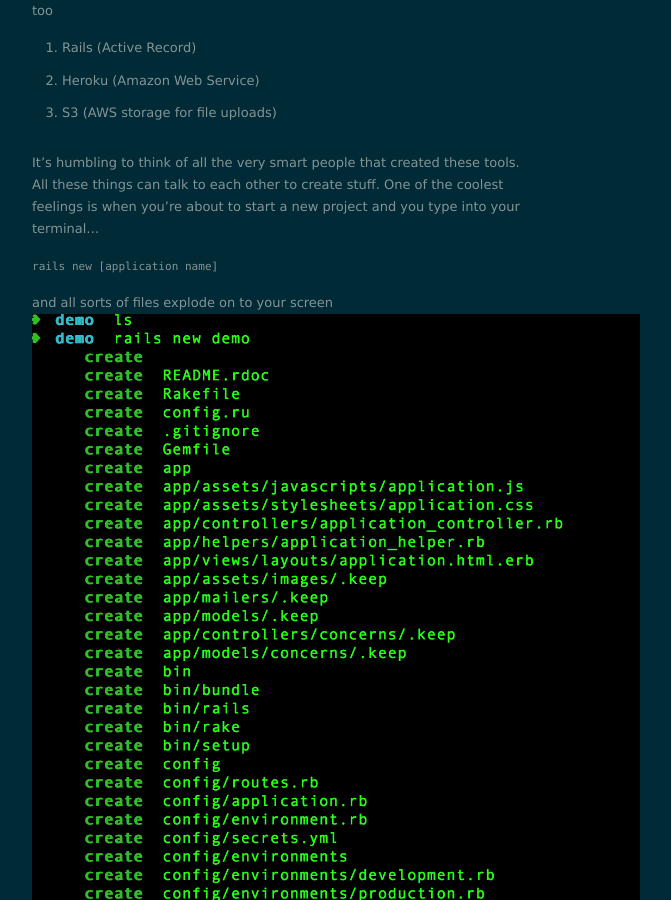
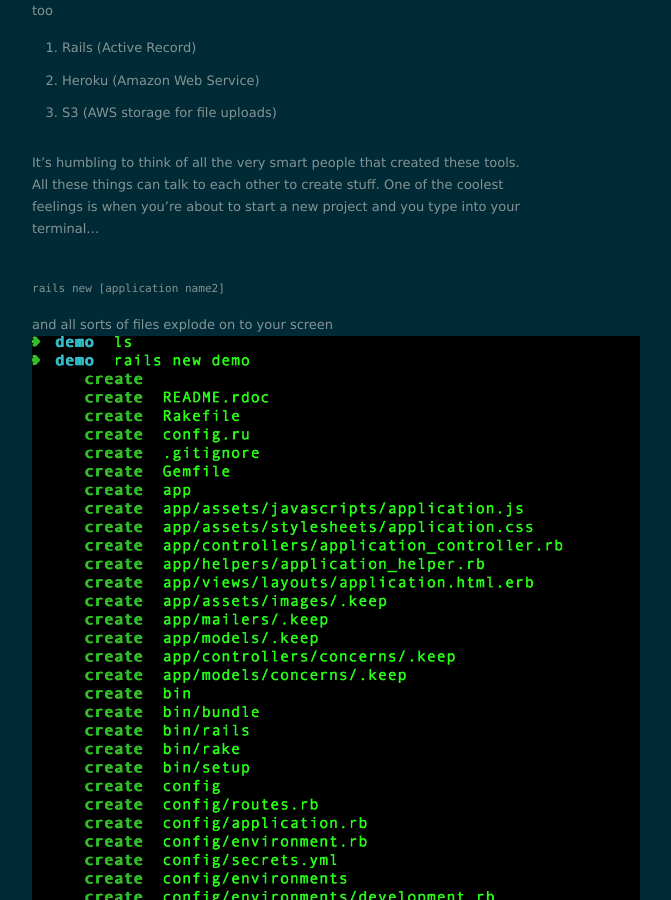
Before and after one commit to calderete/blog.github.io, a Jekyll site: the page built from _posts/2015-12-20-Finished-at-the-Iron-Yard.md, in a window 1280 px wide and 900 px high, scrolled down 2331 px. Shown: the whole window, without its empty margins (358-1029 px from the left). Built offline with Jekyll 4.4.1, drawn with Linux system fonts in a browser that asks for light colours; nearby versions of some CDN libraries.

Commit message:
changing spaces

```diff
--- a/_posts/2015-12-20-Finished-at-the-Iron-Yard.md
+++ b/_posts/2015-12-20-Finished-at-the-Iron-Yard.md
@@ -50,7 +50,8 @@ And here are some of the random technologies we have been introduced too
 * S3 (AWS storage for file uploads)
 
 It's humbling to think of all the very smart people that created these tools. All these things can talk to each other to create stuff. One of the coolest feelings is when you're about to start a new project and you type into your terminal...
-<pre><code>rails new [application name]
+<pre><code>
+rails new [application name2]
 </code></pre>
 and all sorts of files explode on to your screen
 <img src="/images/railsnew.png" style="height: 800px;"/>
```
